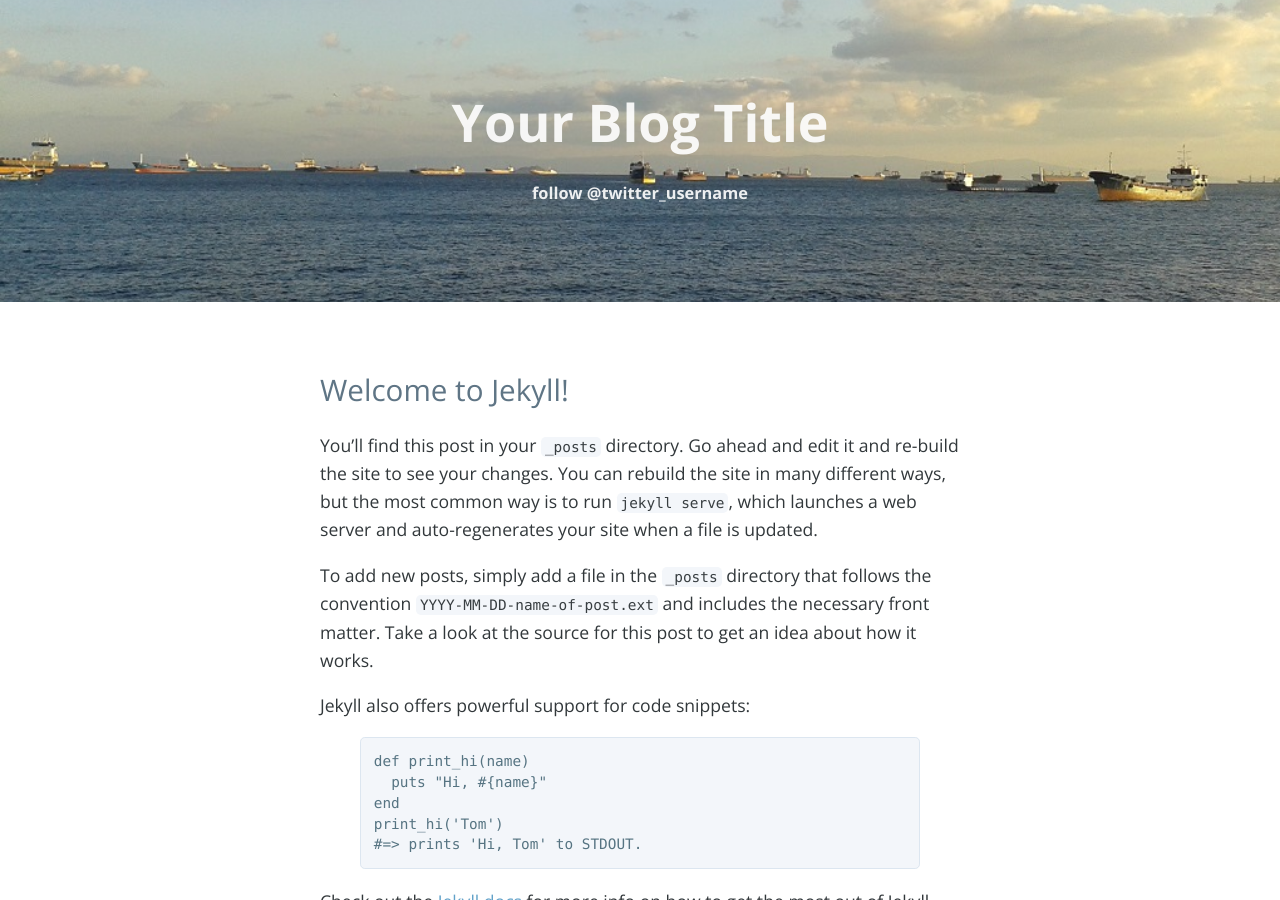
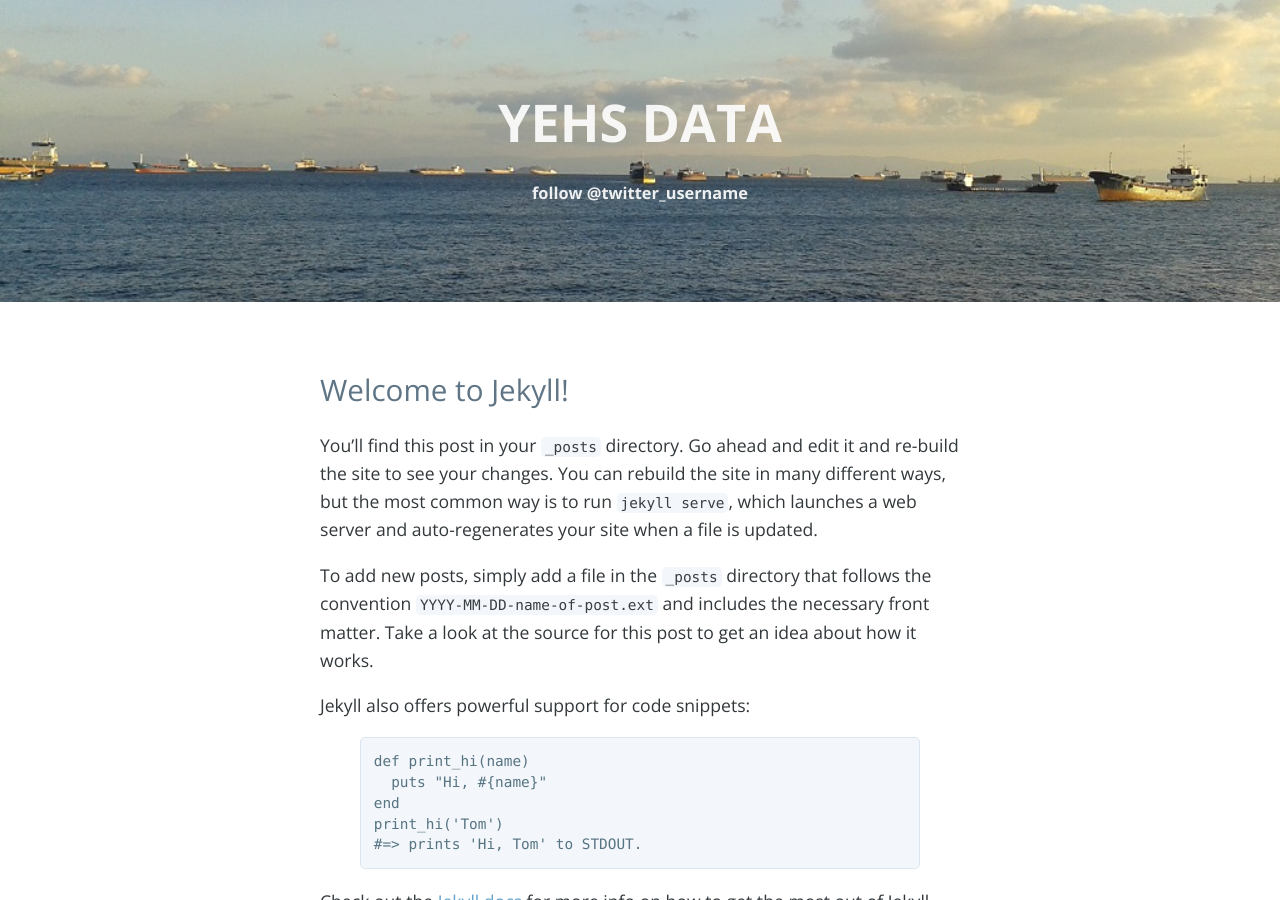
Before and after one commit to HyoukJang/yehsdata, a Jekyll site: the page built from index.html, in a window 1280 px wide and 900 px high. Built offline with Jekyll 4.4.1, drawn with Linux system fonts in a browser that asks for light colours; the list of posts is cut into pages by our own code.

Commit message:
change blog title

```diff
--- a/_config.yml
+++ b/_config.yml
@@ -6,7 +6,7 @@
 # 'jekyll serve'. If you change this file, please restart the server process.
 
 # Site settings
-title: Your Blog Title
+title: YEHS DATA
 description: '' # write a nice description for your blog
 baseurl: '/yehsdata' # the subpath of your site, e.g. /blog
 url: 'http://hyoukjang.github.io' # the base hostname & protocol for your site http://www.example.com
```
